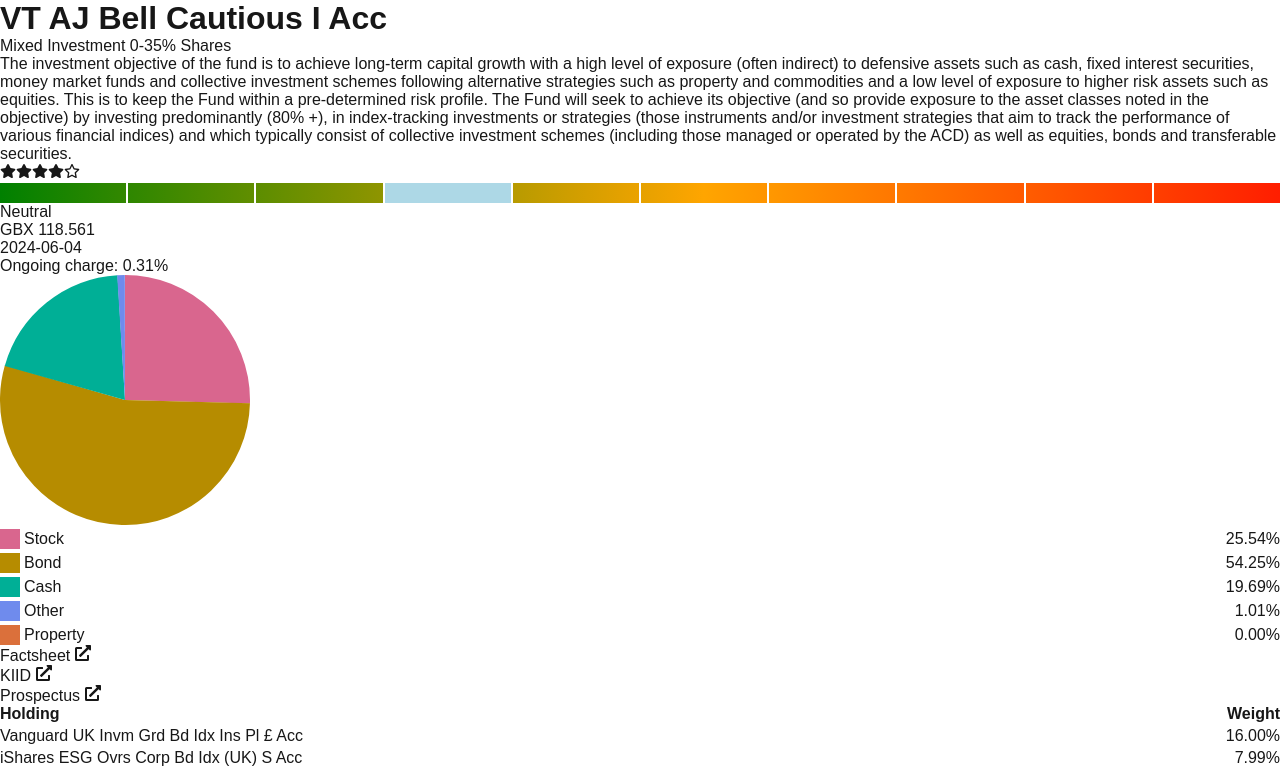
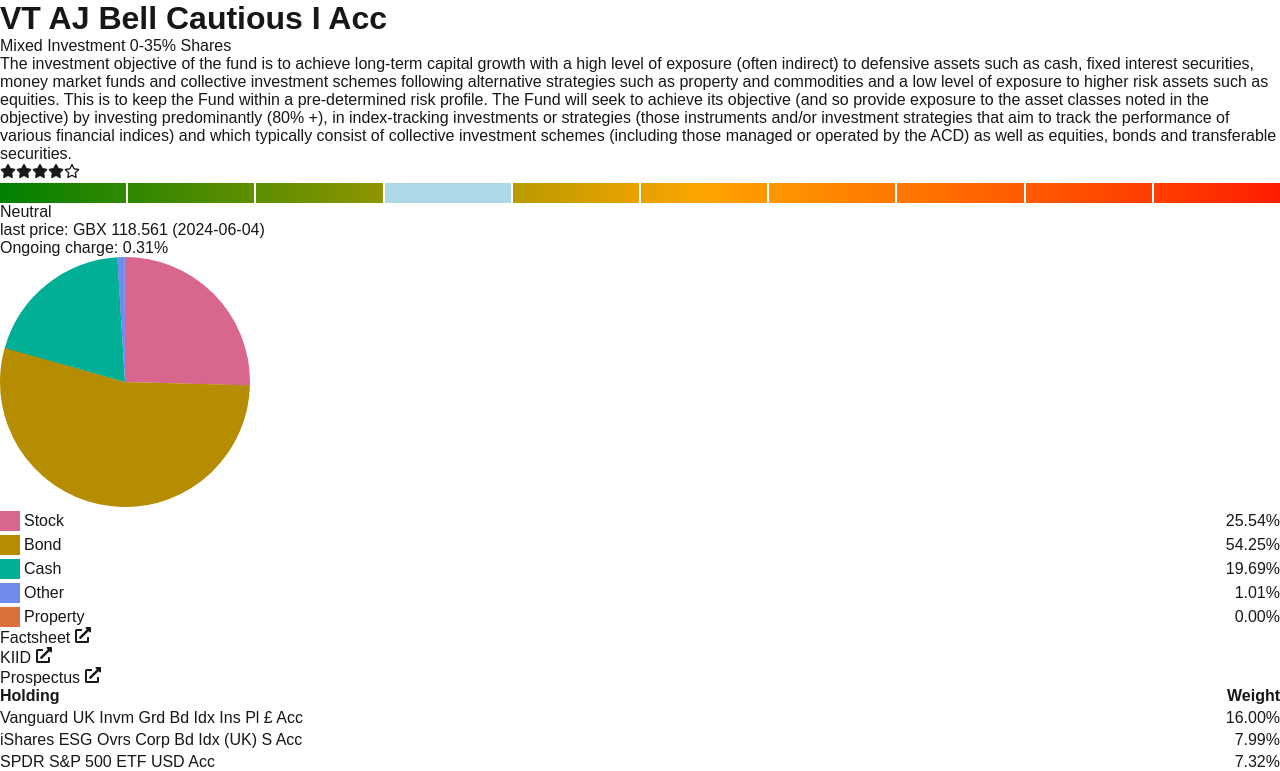
Before and after one commit to norgeous/ajbell-miniapp, a Next.js app: page / in a window 1280 px wide. Shown: the top 771 px of the page. Built offline with nearby package versions, Linux system fonts and the light colour scheme.

Commit message:
create some basic formatters

```diff
--- a/components/Fund/index.tsx
+++ b/components/Fund/index.tsx
@@ -1,3 +1,4 @@
+import formatDate from '@/helpers/formatDate';
 import GradientRating from '../GradientRating';
 import PieChart from '../PieChart';
 import StarRating from '../StarRating';
@@ -25,9 +26,9 @@
       <GradientRating value={data.data.ratings.SRRI} />
       <div>{data.data.ratings.analystRatingLabel}</div>
       <div>
-        {data.data.quote.currency} {data.data.quote.lastPrice}
+        last price: {data.data.quote.currency} {data.data.quote.lastPrice} (
+        {formatDate(data.data.quote.lastPriceDate)})
       </div>
-      <div>{data.data.quote.lastPriceDate}</div>
       <div>Ongoing charge: {data.data.quote.ongoingCharge}%</div>
       <PieChart values={data.data.portfolio.asset} />
       {data.data.documents.map(({ id, type, url }) => (
--- /dev/null
+++ b/helpers/formatDate.ts
@@ -0,0 +1,3 @@
+const formatDate = (date: string) => date;
+
+export default formatDate;
--- /dev/null
+++ b/helpers/formatPercent.ts
@@ -0,0 +1,3 @@
+const formatPercent = (percent: number) => `${percent.toFixed(2)}%`;
+
+export default formatPercent;
```
Also changed, not shown: helpers/formatCurrency.ts (added, +10 -0 lines).
